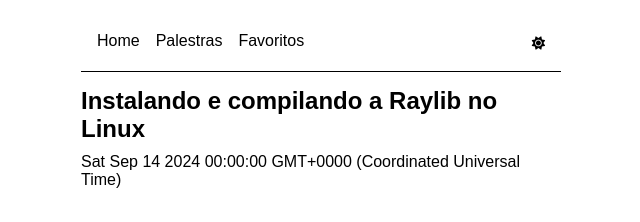
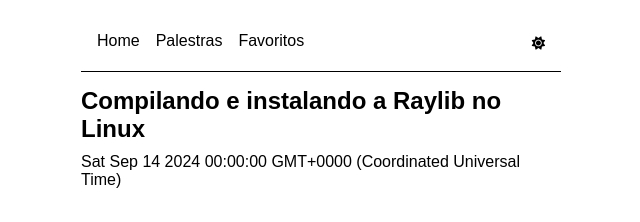
Before and after one commit to Camilotk/blog.camilotk.dev.br, an Eleventy site: page src/posts/2024_09_14__raylib.md in a window 1280 px wide. Shown: the top 222 px of the page, 319-959 px from the left. Built offline with nearby package versions, Linux system fonts and the light colour scheme; Eleventy itself is replaced by a stand-in of ours; files that its build step writes are made by us from their sources.

Commit message:
fix title

```diff
--- a/src/posts/2024_09_14__raylib.md
+++ b/src/posts/2024_09_14__raylib.md
@@ -1,5 +1,5 @@
 ---
-title: Instalando e compilando a Raylib no Linux
+title: Compilando e instalando a Raylib no Linux
 date: 2024-09-14
 layout: post.njk
 image: /images/raylib-min.png
```
Also changed, not shown: 1 other file.
